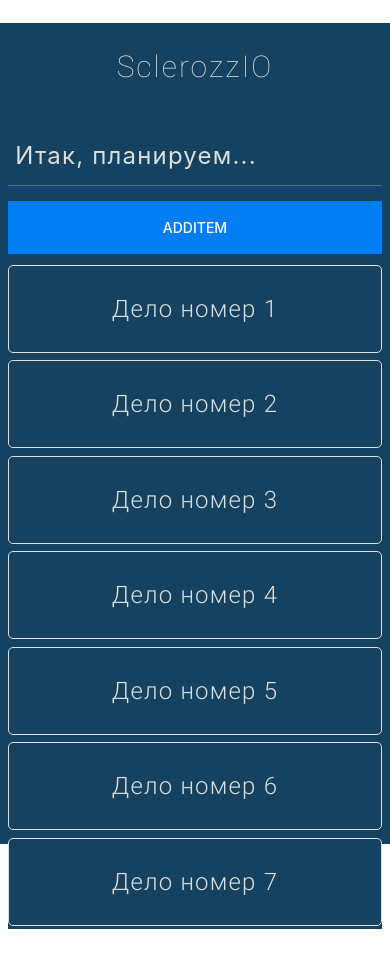
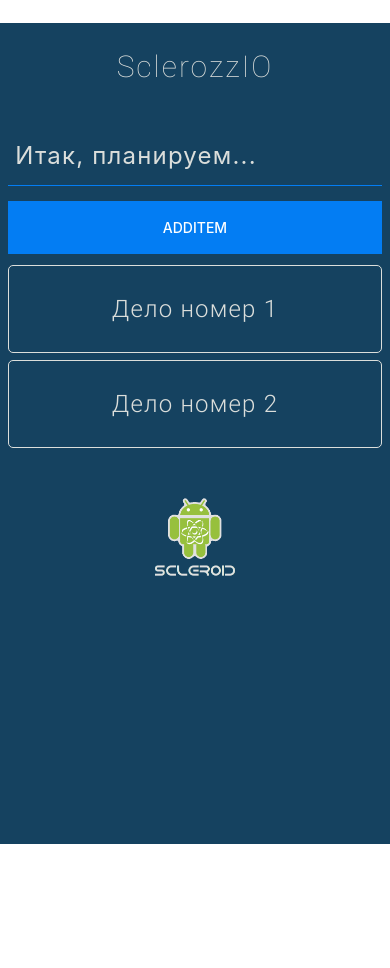
Before and after one commit to RUBYsimpleMAN/react-native-blank, a React Native app: screen / in a window 390 px wide. Shown: the top 968 px of the page. Before the commit the page ends 929 px from the top, so only its background shows below. Built offline with nearby package versions, Linux system fonts and the light colour scheme.

Commit message:
2020-08-25_09-06-38_ContextWorks!

```diff
--- a/App.js
+++ b/App.js
@@ -1,12 +1,9 @@
 import React, { useState } from 'react'
-import { Alert, Keyboard, View, StyleSheet } from 'react-native'
 import * as expoFont from 'expo-font'
 import { AppLoading } from 'expo'
 
-import { THEME }       from './src/themes/themes'
-import { Navbar }      from './src/components/Navbar'
-import { MainScreen }  from './src/screens/MainScreen'
-import { TodoScreen }  from './src/screens/TodoScreen'
+import { TodoState }  from './src/context/todo/TodoState'
+import { MainLayout } from './src/components/ui/MainLayout'
 
 async function loadApplication() {
   await expoFont.loadAsync({
@@ -17,30 +14,6 @@
 
 export default function App() {
   const [isReady, setIsReady] = useState(false)
-  const [todoId, setTodoId] = useState(null)
-  const [todos, setTodos] = useState([
-    {id: '1',  title: 'Дело номер 1' },
-    {id: '2',  title: 'Дело номер 2' },
-    {id: '3',  title: 'Дело номер 3' },
-    {id: '4',  title: 'Дело номер 4' },
-    {id: '5',  title: 'Дело номер 5' },
-    {id: '6',  title: 'Дело номер 6' },
-    {id: '7',  title: 'Дело номер 7' },
-    // {id: '8',  title: 'Дело номер 8' },
-    // {id: '9',  title: 'Дело номер 9' },
-    // {id: '10',  title: 'Дело номер 10' },
-    // {id: '11',  title: 'Дело номер 11' },
-    // {id: '12',  title: 'Дело номер 12' },
-    // {id: '13',  title: 'Дело номер 13' },
-    // {id: '14',  title: 'Дело номер 14' },
-    // {id: '15',  title: 'Дело номер 15' },
-    // {id: '16',  title: 'Дело номер 16' },
-    // {id: '17',  title: 'Дело номер 17' },
-    // {id: '18',  title: 'Дело номер 18' },
-    // {id: '19',  title: 'Дело номер 19' },
-    // {id: '20',  title: 'Дело номер 20' },
-    // {id: '21',  title: 'Дело номер 21' }
-  ])
 
   if (!isReady) {
     return <AppLoading  startAsync={loadApplication}
@@ -48,88 +21,9 @@
                         onFinish={() => setIsReady(true)} />
   }
 
-  const addTodo = title => {
-      setTodos(prev => {
-    return [
-        ...prev,
-        {
-        id: Date.now().toString(),
-        title
-        }
-      ]
-    })
-  }
-
-  const rmTodoItem = id => {
-    const todo = todos.find(t => t.id === id)
-    Alert.alert(
-      'Удаление из списка',
-      `Отменяем "${todo.title}"?`,
-      [
-        {
-          text: 'Cancel',
-          style: 'negative'
-        },
-        { text: 'Delete',
-          style: 'positive',
-          onPress: () => {
-            setTodoId(null)
-            setTodos(prev => prev.filter(
-              todo => todo.id !==id
-            ))
-          }
-        }
-      ],
-      { cancelable: true }
-    );
-  }
-
-  // const openTodoItem = id => setTodoId(id)
-
-  const updateTodo = (id, title) => {
-    setTodos(old => old.map(todo => {
-      if (todo.id === id) {
-        todo.title = title
-      }
-      return todo
-    }))
-  }
-
-  let content = (
-    <MainScreen todos={todos}
-                addTodo={addTodo}
-                rmTodoItem={rmTodoItem}
-                openTodoItem={setTodoId} />
+  return (
+    <TodoState>
+      <MainLayout />
+    </TodoState>
   )
-
-  if (todoId) {
-    const selectedTodo=todos.find(todo => todo.id === todoId)
-    content = <TodoScreen goBack={() => setTodoId(null)}
-                          onRemove={rmTodoItem}
-                          onSave={updateTodo}
-                          todo={selectedTodo} />
-  }
-
-  return (
-    <View  style={styles.appScoupe}
-           onPress={() => Keyboard.dismiss()}>
-      <Navbar title='SclerozzIO' />
-      <View style={styles.container}>
-        {content}
-      </View>
-    </View>
-  );
 }
-
-const styles = StyleSheet.create({
-  appScoupe: {
-    flex: 1,
-    backgroundColor: THEME.BRAND_COLOR,
-    marginTop: '6%',
-  },
-  container: {
-    flex: 1,
-    backgroundColor: THEME.BRAND_COLOR,
-    padding: '2%',
-  },
-});
--- /dev/null
+++ b/src/components/ui/MainLayout.js
@@ -0,0 +1,109 @@
+import React, { useState, useContext } from 'react'
+import { Alert, Keyboard, View, StyleSheet } from 'react-native'
+
+import { THEME }       from '../../themes/themes'
+import { Navbar }      from '../../components/Navbar'
+import { MainScreen }  from '../../screens/MainScreen'
+import { TodoScreen }  from '../../screens/TodoScreen'
+import { TodoContext } from '../../context/todo/todoContext'
+
+
+//export default function MainLayout() {
+export const MainLayout = () => {
+  const TodoContextInLayout = useContext(TodoContext)
+  const [todoId, setTodoId] = useState(null)
+  const [todos, setTodos] = useState([
+    {id: '1',  title: 'Дело номер 1' },
+    {id: '2',  title: 'Дело номер 2' },
+    {id: '3',  title: 'Дело номер 3' },
+    // {id: '4',  title: 'Дело номер 4' },
+    // {id: '5',  title: 'Дело номер 5' },
+    // {id: '6',  title: 'Дело номер 6' },
+    // {id: '7',  title: 'Дело номер 7' }
+  ])
+
+  const addTodo = title => {
+      setTodos(prev => {
+    return [
+        ...prev,
+        {
+        id: Date.now().toString(),
+        title
+        }
+      ]
+    })
+  }
+
+  const rmTodoItem = id => {
+    const todo = todos.find(t => t.id === id)
+    Alert.alert(
+      'Удаление из списка',
+      `Отменяем "${todo.title}"?`,
+      [
+        {
+          text: 'Cancel',
+          style: 'negative'
+        },
+        { text: 'Delete',
+          style: 'positive',
+          onPress: () => {
+            setTodoId(null)
+            setTodos(prev => prev.filter(
+              todo => todo.id !==id
+            ))
+          }
+        }
+      ],
+      { cancelable: true }
+    );
+  }
+
+  // const openTodoItem = id => setTodoId(id)
+
+  const updateTodo = (id, title) => {
+    setTodos(old => old.map(todo => {
+      if (todo.id === id) {
+        todo.title = title
+      }
+      return todo
+    }))
+  }
+
+  let content = (
+    <MainScreen todos={ TodoContextInLayout.todos}
+                addTodo={addTodo}
+                rmTodoItem={rmTodoItem}
+                openTodoItem={setTodoId} />
+  )
+
+  if (todoId) {
+    const selectedTodo=todos.find(todo => todo.id === todoId)
+    content = <TodoScreen goBack={() => setTodoId(null)}
+                          onRemove={rmTodoItem}
+                          onSave={updateTodo}
+                          todo={selectedTodo} />
+  }
+
+  return (
+    <View  style={styles.appScoupe}
+           onPress={() => Keyboard.dismiss()}>
+      <Navbar title='SclerozzIO' />
+      <View style={styles.container}>
+        {content}
+      </View>
+    </View>
+  );
+}
+
+const styles = StyleSheet.create({
+  appScoupe: {
+    flex: 1,
+    backgroundColor: THEME.BRAND_COLOR,
+    marginTop: '6%',
+  },
+  container: {
+    flex: 1,
+    backgroundColor: THEME.BRAND_COLOR,
+    padding: '2%',
+  },
+});
--- a/src/context/todo/TodoState.js
+++ b/src/context/todo/TodoState.js
@@ -0,0 +1,20 @@
+import React, { useReducer } from 'react'
+
+import { TodoContext } from './todoContext'
+import { todoReducer } from './todoReducer'
+
+
+export const TodoState = ({ children }) => {
+  const initialState = {
+    todos: [
+    {id: '1',  title: 'Дело номер 1' },
+    {id: '2',  title: 'Дело номер 2' }
+  ]}
+  const [state, dispatch] = useReducer(todoReducer, initialState)
+
+  return  <TodoContext.Provider value={{
+                                        todos: state.todos
+                                      }}>
+            { children }
+          </TodoContext.Provider>
+}
--- a/src/context/todo/todoContext.js
+++ b/src/context/todo/todoContext.js
@@ -0,0 +1,3 @@
+import { createContext } from 'react'
+
+export const TodoContext = createContext()
--- a/src/context/todo/todoReducer.js
+++ b/src/context/todo/todoReducer.js
@@ -0,0 +1,3 @@
+export const todoReducer = (state, action) => {
+  return state
+}
```
